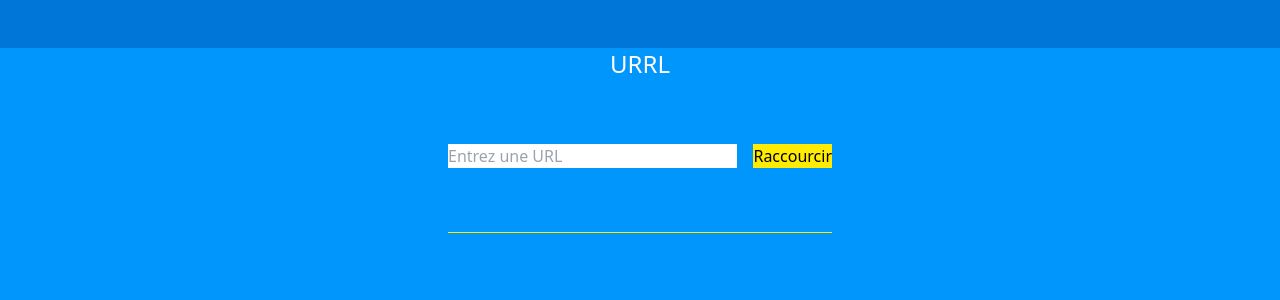
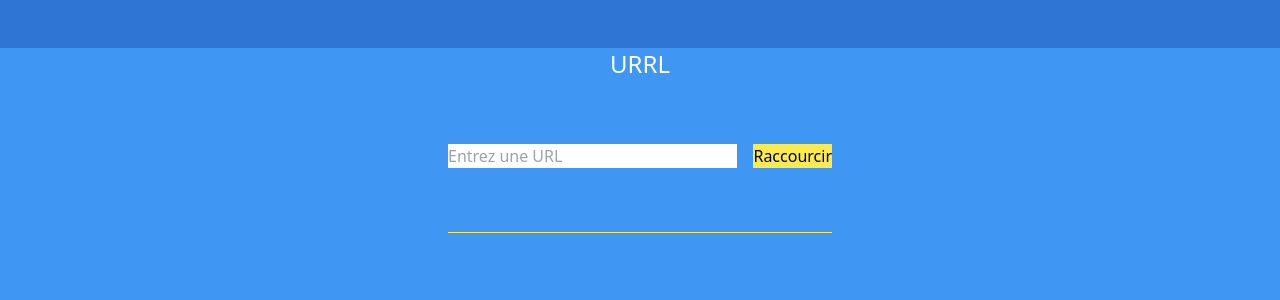
Before and after one commit to Bakhaw/shorten-url, a Next.js app: page / in a window 1280 px wide. Shown: the top 300 px of the page. Built offline with nearby package versions, Linux system fonts and the light colour scheme; no server answers.

Commit message:
Update colors in tailwind config

```diff
--- a/tailwind.config.js
+++ b/tailwind.config.js
@@ -7,13 +7,13 @@ module.exports = {
   ],
   theme: {
     colors: {
-      blue: "#0096FB",
-      "blue-dark": "#0076D9",
-      "green-light": "#CEEED8",
-      green: "#54966A",
-      "red-light": "#FFD5DA",
-      red: "#BB6F7A",
-      yellow: "#FFEC00",
+      blue: "#3F96F3",
+      "blue-dark": "#2F76D2",
+      "green-light": "#C6EBD4",
+      green: "#31784B",
+      "red-light": "#FFCFD5",
+      red: "#983E4C",
+      yellow: "#FCEB4F",
       white: "#FFFFFF",
     },
   },
```
